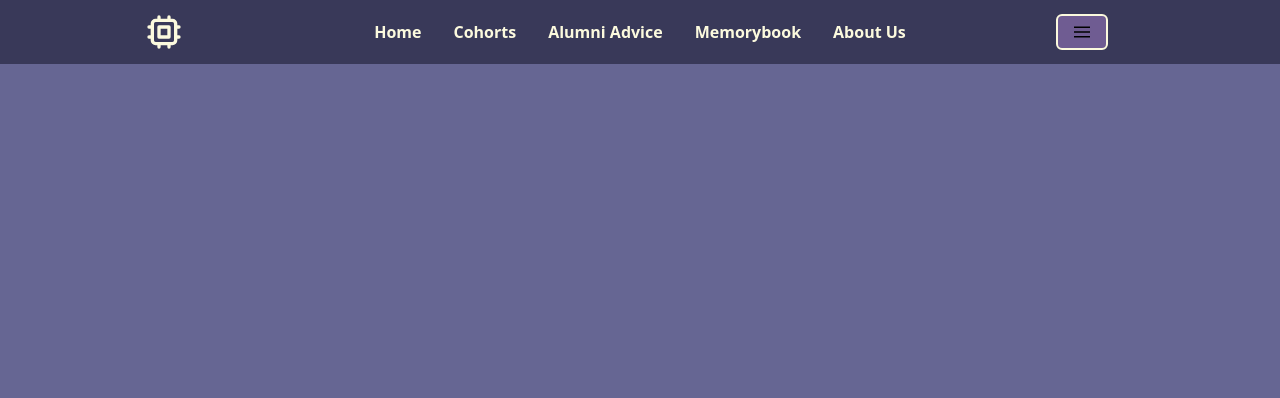
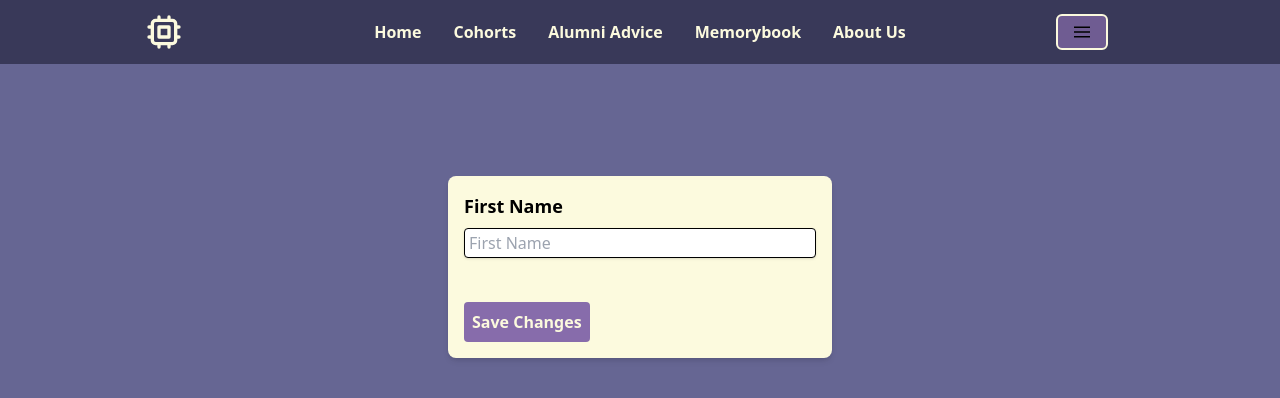
Before and after one commit to alchemy-yearbook-app/front-end, a React app: page /memorybook/create in a window 1280 px wide. Shown: the top 398 px of the page. Built offline with nearby package versions, Linux system fonts and the light colour scheme; no server answers.

Commit message:
added form to memory book create route

```diff
--- a/src/App.jsx
+++ b/src/App.jsx
@@ -6,7 +6,7 @@ import Yearbook from './views/Yearbook/Yearbook';
 // import PrivateRoute from './components/PrivateRoute/PrivateRoute';
 import Memorybook from './views/Memorybook/Memorybook';
 import About from './views/About/About';
-// import MemCreateEdit from './views/MemCreateEdit/MemCreateEdit';
+import MemCreateEdit from './views/MemCreateEdit/MemCreateEdit';
 import ProfileCreateEdit from './views/ProfileCreateEdit/ProfileCreateEdit';
 import Auth from './views/Auth/Auth';
 import { UserProvider } from './context/UserContext';
@@ -43,10 +43,10 @@ function App() {
           <Route exact path="/memorybook">
             <Memorybook />
           </Route>
-          {/* <PrivateRoute exact path="/memorybook/create">
+          <Route exact path="/memorybook/create">
             <MemCreateEdit />
-          </PrivateRoute>
-          <PrivateRoute exact path="/memorybook/:id/edit">
+          </Route>
+          {/* <PrivateRoute exact path="/memorybook/:id/edit">
             <MemCreateEdit isEditing />
           </PrivateRoute> */}
           <Route exact path="/about">
--- a/src/components/MemoryForm/MemoryForm.jsx
+++ b/src/components/MemoryForm/MemoryForm.jsx
@@ -4,7 +4,6 @@ export default function MemoryForm() {
   return (
     <div>
       <>
-        <form onSubmit={handleSubmit}>
         <div className="relative py-16 m-auto">
           <div className="relative container px-6 text-gray-500 md:px-12 xl:px-40 m-auto">
             <div className="m-auto md:w-8/12 lg:w-6/12 xl:w-6/12">
@@ -22,8 +21,6 @@ export default function MemoryForm() {
                     id="firstName"
                     name="FirstName"
                     placeholder="First Name"
-                      value={formState.first_name}
-                      onChange={handleForm}
                   />
                 </section>
 
@@ -37,7 +34,6 @@ export default function MemoryForm() {
             </div>
           </div>
         </div>
-        </form>
       </>
     </div>
   );
--- a/src/views/MemCreateEdit/MemCreateEdit.jsx
+++ b/src/views/MemCreateEdit/MemCreateEdit.jsx
@@ -1,5 +1,10 @@
 import React from 'react';
+import MemoryForm from '../../components/MemoryForm/MemoryForm';
 
 export default function MemCreateEdit() {
-  return <div>MemCreateEdit</div>;
+  return (
+    <div>
+      <MemoryForm />
+    </div>
+  );
 }
```
Lines whose indentation alone changed are shown as unchanged.
